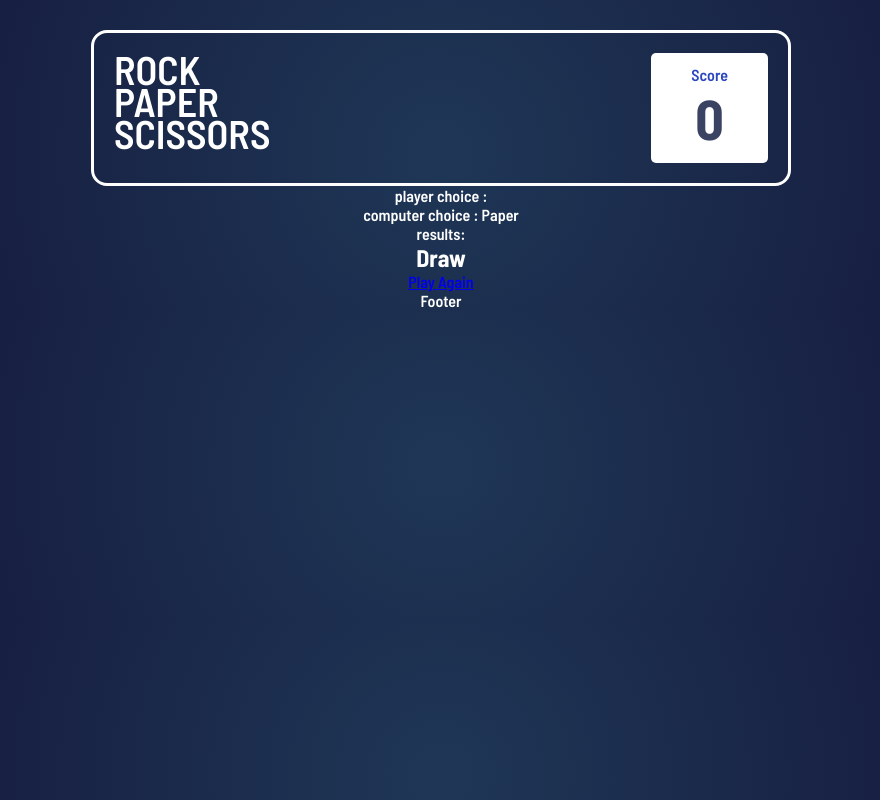
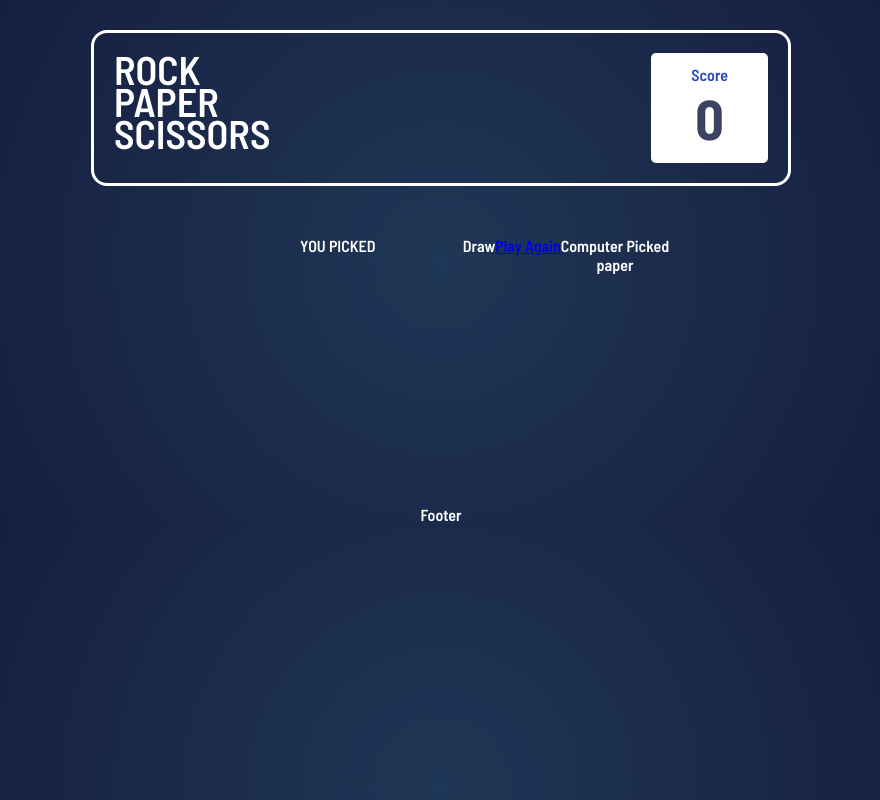
Before and after one commit to Eniola676/Rock_Paper-Scissors, a React (Vite) app: page /game in a window 1280 px wide. Shown: the whole page, without its empty margins (199-1079 px from the left). Built offline with nearby package versions, Linux system fonts and the light colour scheme.

Commit message:
game design

```diff
--- a/src/components/Game.js
+++ b/src/components/Game.js
@@ -10,7 +10,7 @@ const Game = ({score, choice,setScore,setChoice }) => {
 
   // logic of the computer's choice
   const compChoiceProcess =()=>{
-    const choices =["Rock","Paper","Scissors"];
+    const choices =["rock","paper","scissors"];
     setCompChoice(choices[Math.floor(Math.random()*3)]); // randomize computers choice
   }
 
@@ -21,22 +21,22 @@ const Game = ({score, choice,setScore,setChoice }) => {
 
   // Results
   const results=()=>{
-    if (choice==="Rock" && compChoice==="Scissors") {
+    if (choice==="rock" && compChoice==="scissors") {
       setPlayerwin("Win")
       setScore(score=>score+1)
-    } else if (choice==="Rock" && compChoice==="Paper") {
+    } else if (choice==="rock" && compChoice==="paper") {
       setPlayerwin("Lost")
       setScore(score=>score-1)
-    } else if (choice==="Paper" && compChoice==="Scissors") {
+    } else if (choice==="paper" && compChoice==="scissors") {
       setPlayerwin("Lost")
       setScore(score=>score-1)
-    } else if (choice==="Paper" && compChoice==="Rock") {
+    } else if (choice==="paper" && compChoice==="rock") {
       setPlayerwin("Win")
       setScore(score=>score+1)
-    } else if (choice==="Scissors" && compChoice==="Paper") {
+    } else if (choice==="scissors" && compChoice==="paper") {
       setPlayerwin("Win")
       setScore(score=>score+1)
-    } else if (choice==="Scissors" && compChoice==="Rock") {
+    } else if (choice==="scissors" && compChoice==="rock") {
       setPlayerwin("Lost")
       setScore(score=>score-1)
     } else {
@@ -44,24 +44,44 @@ const Game = ({score, choice,setScore,setChoice }) => {
 
     }
   }
-  // Display result after the game component loads
+  //  result after the game component loads
   useEffect(() => {
     results();
   },[compChoice])
 
     return (
 
+      // {/* Display players choice and computers choice and results  */}
     <div className="game">
-      {/* Display players choice and computers choice and results  */}
-      player choice : {choice} <br/>
-      computer choice : {compChoice} <br/>
-      results:
-      {Playerwin==="Draw" && <h2>Draw</h2>}
-      {Playerwin==="Win" && <h2>You Win!</h2>}
-      {Playerwin==="Lost" && <h2>You Lose</h2>}
 
-      {/*Play agin button  */}
-      <Link to ="/" onClick={()=>setCompChoice()}>Play Again</Link>
+      <div className="game__player"> {/* for player */}
+        <span className="text">You Picked</span>
+        <div className={`icon icon--${choice}`}>{choice}</div>  {/* OWATI😪 this is it */}
+      </div>
+
+
+
+      {/* Displays result and plaay again */}
+      {Playerwin==="Draw" &&  <div className="result__play">
+        <span className='text'> Draw</span>
+        <Link to ="/" className='play-again' onClick={()=>setCompChoice()}>Play Again</Link>
+      </div>}
+      {Playerwin==="Win" &&  <div className="result__play">
+        <span className='text'> You Win</span>
+        <Link to ="/" className='play-again' onClick={()=>setCompChoice()}>Play Again</Link>
+      </div>}
+      {Playerwin==="Lost" &&  <div className="result__play">
+        <span className='text'> You Lose</span>
+        <Link to ="/" className='play-again' onClick={()=>setCompChoice()}>Play Again</Link>
+      </div>}
+
+
+      <div className="game__comp"> {/* for computer */}
+        <span className="text">Computer Picked</span>
+        <div className={`icon icon--${compChoice}` }>{compChoice}</div>
+      </div>
+
+
 
     </div>
   )
--- a/src/components/Play.js
+++ b/src/components/Play.js
@@ -17,19 +17,13 @@ const Play = (
     <img src={Triangle} alt="RPS triangle" className="triangle"></img>
     <div className="items">
       <Link to ="/game">
-        <div data-id="Paper" className="icon icon--paper" onClick={select}>
-
-        </div>
+        <div data-id="paper" className="icon icon--paper" onClick={select}></div>
       </Link>
       <Link to ="/game">
-        <div data-id="Scissors" className="icon icon--scissors" onClick={select}>
-
-        </div>
+        <div data-id="scissors" className="icon icon--scissors" onClick={select}></div>
       </Link>
       <Link to ="/game">
-        <div data-id="Rock" className="icon icon--rock" onClick={select}>
-
-        </div>
+        <div data-id="rock" className="icon icon--rock" onClick={select}></div>
       </Link>
 
     </div>
--- a/src/scss/_game.scss
+++ b/src/scss/_game.scss
@@ -0,0 +1,57 @@
+.game{
+    display: flex;
+    flex-wrap: nowrap;
+    margin-top:50px;
+    align-items: 50px;
+
+    &__player{
+        display: flex;
+        flex-direction: column;
+        .text{
+            text-transform: uppercase;
+        }
+
+
+        .icon{
+
+            height: 250px;
+            width: 250px;
+            border-radius: 50%;
+            border-color:20px solid ;
+            // background-color: antiquewhite;
+
+            &--player{
+                background-color: white;
+                background-image: url($image-paper);
+                background-repeat: no-repeat;
+                background-position: center;
+                border-color:$paper-gradient;
+                box-shadow: inset 0px 5px 6px grey, 0px 8px darken($paper-gradient, 15%);
+            }
+            &--scissors{
+                background-color: white;
+                background-image: url($image-scissors);
+                background-repeat: no-repeat;
+                background-position: center;
+                border-color:$scissors-gradient ;
+                box-shadow: inset 0px 5px 6px grey, 0px 8px darken($scissors-gradient, 15%);
+
+            }
+            &--rock{
+                background-color: white;
+                background-image: url($image-rock);
+                background-repeat: no-repeat;
+                background-position: center;
+                box-shadow: inset 0px 5px 5px grey, 0px 8px darken($rock-gradient, 15%);
+                border-color:$rock-gradient ;
+            }
+
+
+        }
+
+
+
+
+
+    }
+}
--- /dev/null
+++ b/src/scss/_mixins.scss
@@ -0,0 +1,8 @@
+@mixin tpain ($image,$color) {
+    background-color: white;
+    background-image: url($image);
+    background-repeat: no-repeat;
+    background-position: center;
+    border-color:$color ;
+    box-shadow: inset 0px 5px 6px grey, 0px 8px darken($paper-gradient, 15%);
+}
--- a/src/scss/_play.scss
+++ b/src/scss/_play.scss
@@ -23,6 +23,7 @@
             border:16px solid;
 
             &--paper{
+                // @include tpain($image-paper,$paper-gradient);
                 background-color: white;
                 background-image: url($image-paper);
                 background-repeat: no-repeat;
--- a/src/styles.scss
+++ b/src/styles.scss
@@ -3,3 +3,4 @@
 @import "./scss/info";
 @import "./scss/play";
 @import "./scss/game";
+@import "./scss/mixins";
```
Also changed, not shown: 4 other files (tests, documents, lock files or other folders).
